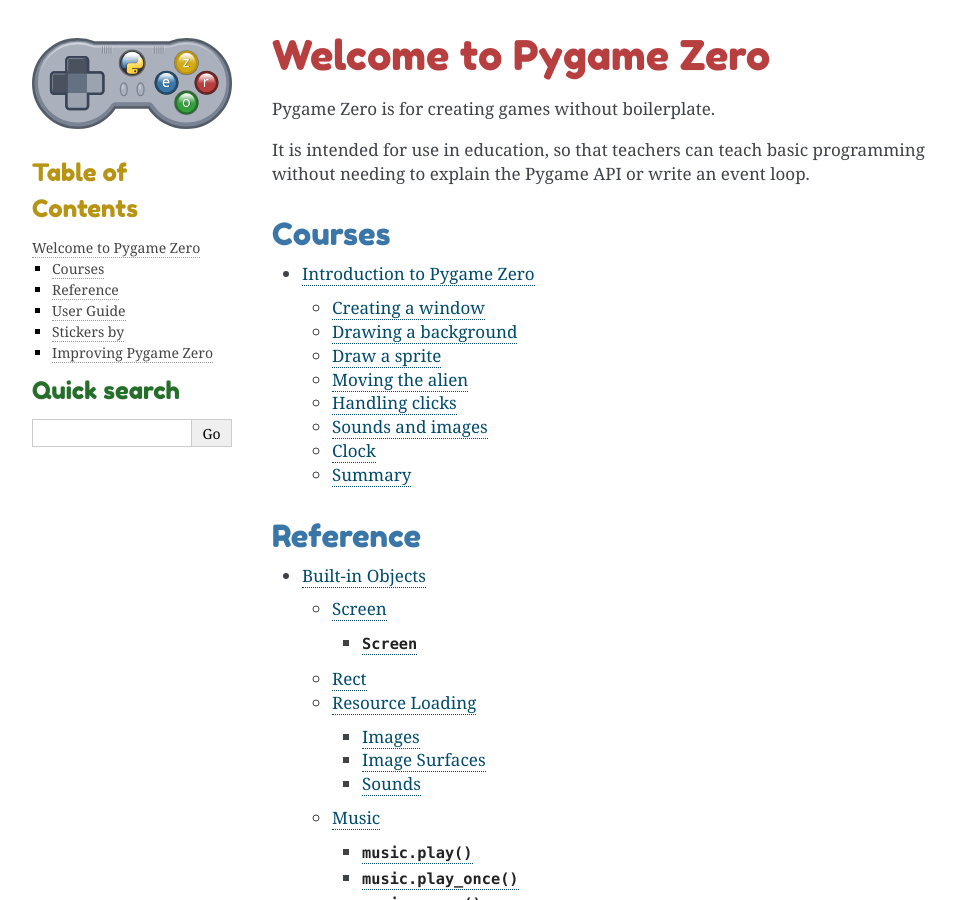
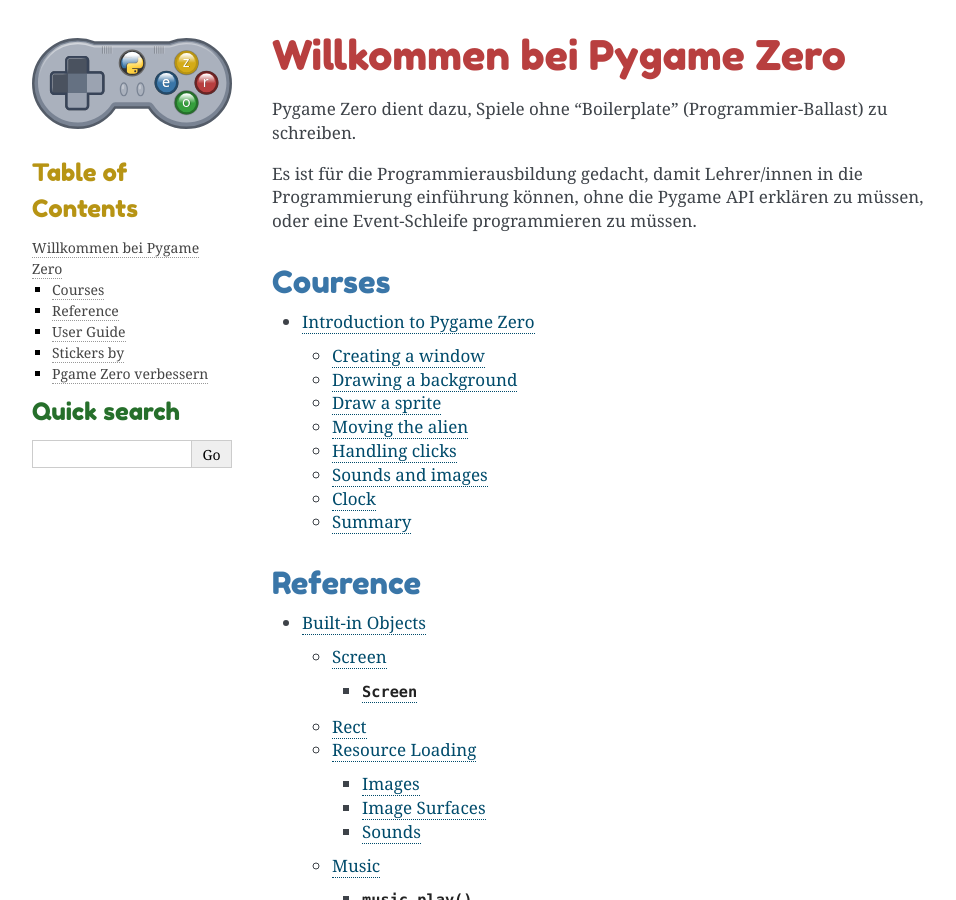
Before and after one commit to reher1/pgzero-german, a Sphinx documentation site: the page built from doc/index.rst, in a window 1280 px wide and 900 px high. Shown: the whole window, without its empty margins (148-1104 px from the left). Built offline with Sphinx 7.4.7, drawn with Linux system fonts in a browser that asks for light colours; pages that are not in the unit, such as notebooks, are missing from menus; some of the changed text lies outside the part shown.

Commit message:
translated index.rst

```diff
--- a/doc/index.rst
+++ b/doc/index.rst
@@ -3,13 +3,15 @@
    You can adapt this file completely to your liking, but it should at least
    contain the root `toctree` directive.
 
-Welcome to Pygame Zero
-======================
+Willkommen bei Pygame Zero
+==========================
 
-Pygame Zero is for creating games without boilerplate.
+Pygame Zero dient dazu, Spiele ohne "Boilerplate" (Programmier-Ballast) zu
+schreiben.
 
-It is intended for use in education, so that teachers can teach basic
-programming without needing to explain the Pygame API or write an event loop.
+Es ist für die Programmierausbildung gedacht, damit Lehrer/innen in die
+Programmierung einführung können, ohne die Pygame API erklären zu müssen,
+oder eine Event-Schleife programmieren zu müssen.
 
 
 Courses
@@ -55,8 +57,8 @@
     :height: 40
     :target: https://www.stickermule.com/supports/opensource
 
-`Sticker Mule`_ have graciously offered to provide Pygame Zero laptop stickers
-for learners.
+`Sticker Mule`_ haben sich großzügigerweise bereiterklärt, Pygame Zero Laptop Sticker für Lernende zur
+Verfügung zu stellen.
 
 .. _`Sticker Mule`: https://www.stickermule.com/supports/opensource
 
@@ -66,7 +68,7 @@
     stickers
 
 
-Improving Pygame Zero
+Pgame Zero verbessern
 ---------------------
 
 .. toctree::
```
